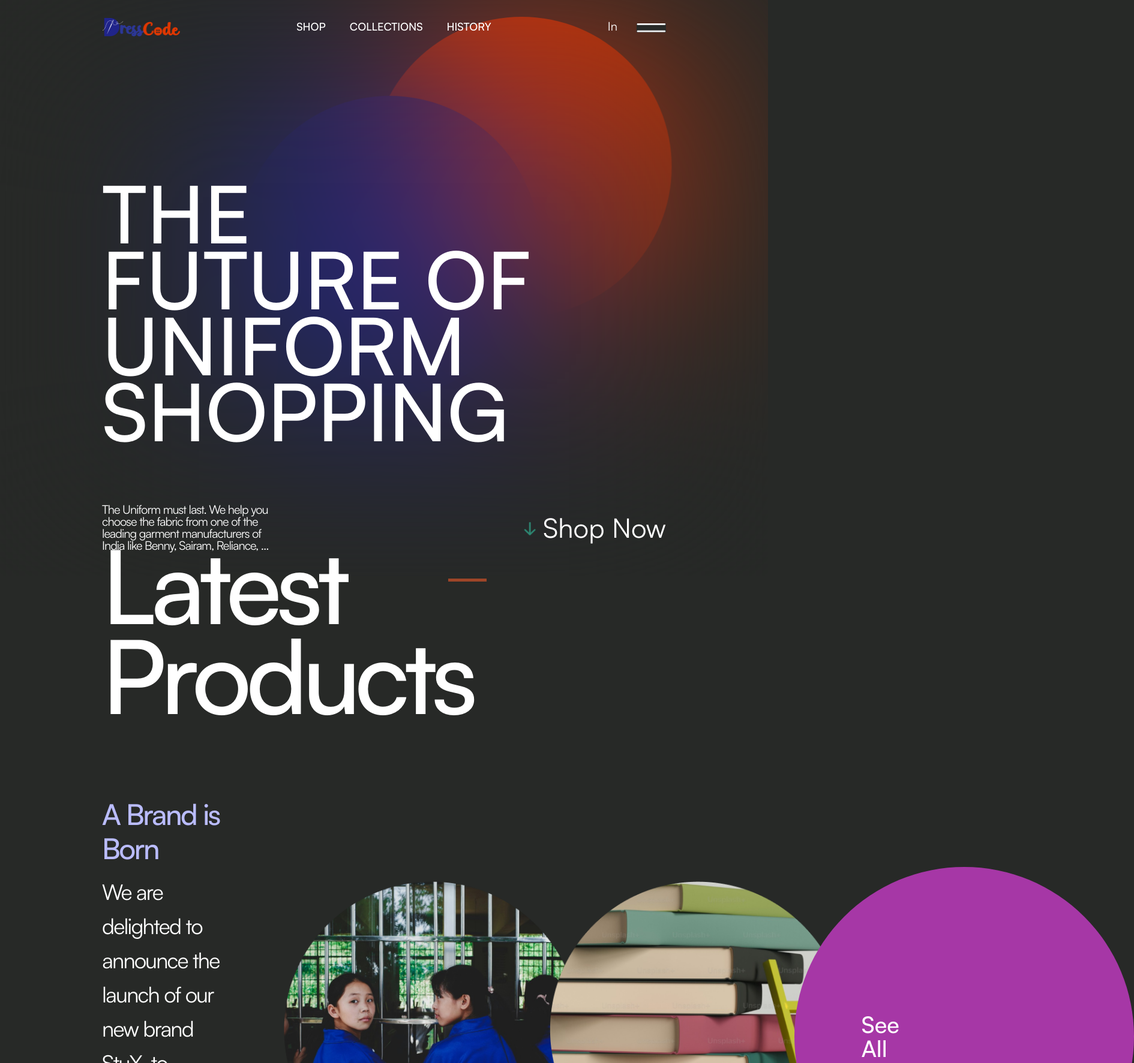
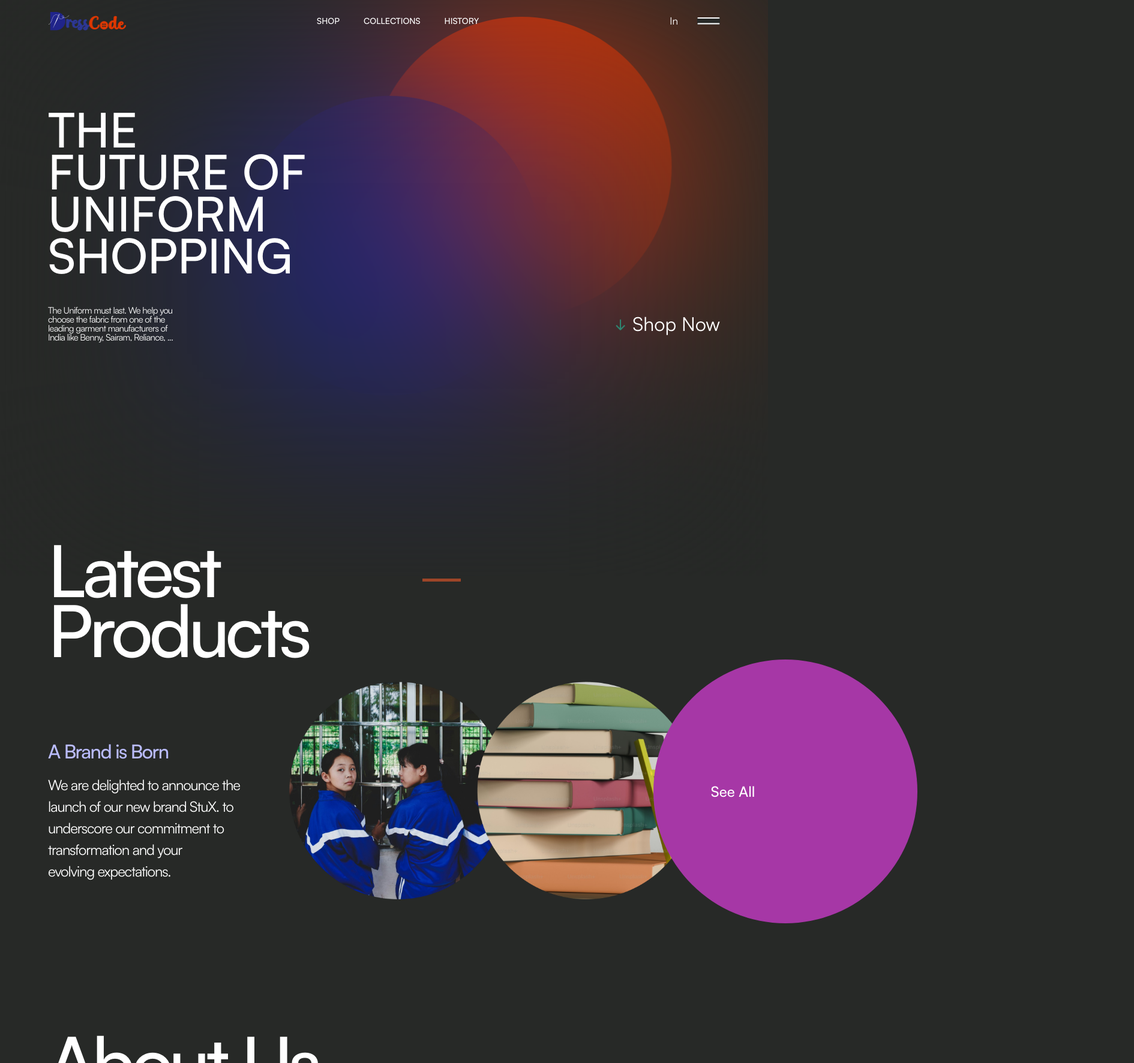
Before and after one commit to FirozSkAhmad/DressCode-main, a React (Vite) app: page / in a window 1280 px wide. Shown: the top 1773 px of the page at 60% size, 1890 px wide, since content can reach past the window. Built offline with nearby package versions, Linux system fonts and the light colour scheme.

Commit message:
updated code

```diff
--- a/src/components/header/style.css
+++ b/src/components/header/style.css
@@ -43,7 +43,7 @@
     padding-bottom: 7px;
 }
 
-.navbar a::before{
+.navbar a::before {
     content: '';
     position: absolute;
     bottom: 0;
@@ -54,7 +54,7 @@
     transition: all 0.5s cubic-bezier(0.17, 0.55, 0.55, 1);
 }
 
-.navbar a:hover::before{
+.navbar a:hover::before {
     width: 100%;
 }
 
@@ -85,3 +85,26 @@
     text-decoration: none;
     color: #fff;
 }
+
+
+@media only screen and (max-width: 1680px) {
+    .header__Wrap {
+        padding: 2rem 8rem 0;
+    }
+
+    .navbar a {
+        font-size: 14px;
+        line-height: 15px;
+        padding-bottom: 5px;
+    }
+
+    .nav_Social a {
+        font-size: 17px;
+        line-height: 15px;
+    }
+
+    .menu_bar {
+        width: 38px;
+        height: 12px;
+    }
+}
--- a/src/components/home/about.css
+++ b/src/components/home/about.css
@@ -96,3 +96,27 @@
 .about__Row2 {
     margin-top: 12rem;
 }
+
+@media only screen and (max-width: 1680px) {
+    .about__Wrap {
+        padding: 0 8rem;
+    }
+
+    .about__Ttl h2 {
+        font-size: 120px;
+        padding-bottom: 30px;
+        margin-bottom: 26px;
+    }
+
+    .abt_para h3 {
+        font-size: 32px;
+        font-weight: 500;
+        line-height: 46px;
+        margin-bottom: 26px;
+    }
+
+    .abt_para p {
+        font-size: 24px;
+        line-height: 36px;
+    }
+}
--- a/src/components/home/choose.css
+++ b/src/components/home/choose.css
@@ -83,3 +83,26 @@
     width: 100%;
     object-fit: cover;
 }
+
+@media only screen and (max-width: 1680px) {
+    .choose__Wrap {
+        padding: 0 8rem;
+    }
+
+    .choose__Ttl h2 {
+        font-size: 120px;
+        line-height: 120px;
+    }
+
+    .choose__Card {
+        gap: 8rem;
+    }
+
+    .ch_bx-cnt h4 {
+        font-size: 24px;
+    }
+
+    .ch_bx-cnt {
+        padding: 20px 0 27px 9px;
+    }
+}
--- a/src/components/home/hero.css
+++ b/src/components/home/hero.css
@@ -168,6 +168,35 @@
     height: 100%;
 }
 
+@media only screen and (max-width: 1680px) {
+    .hero__Wrap {
+        padding: 18rem 8rem 0 8rem;
+    }
+
+    .hero__Sec {
+        gap: 5rem;
+    }
+
+    .hero__Ttl h1 {
+        font-size: 80px;
+        line-height: 70px;
+    }
+
+    .hero__Para p {
+        font-size: 15px;
+        line-height: 15px;
+    }
+
+    .shop_Now-txt span {
+        font-size: 32px;
+    }
+
+    .hr_arw {
+        width: 16px;
+        height: 16px;
+    }
+}
+
 
 @media (max-width: 1200px) {
     .bouncing-blobs-glass {
--- a/src/components/home/latestProduct.css
+++ b/src/components/home/latestProduct.css
@@ -22,7 +22,7 @@
     transition: all 0.9s cubic-bezier(0.17, 0.55, 0.55, 1);
 }
 
-.lt_pt-Ttl:hover .lt_ln{
+.lt_pt-Ttl:hover .lt_ln {
     width: 100%;
 }
 
@@ -49,14 +49,17 @@
 .lt_Btm-row {
     display: flex;
     gap: 10rem;
+    justify-content: space-between;
 }
 
 .lt_Content {
     display: flex;
     align-items: center;
+    width: 70%;
 }
 
 .lt_para {
+    width: 30%;
     margin-top: 13rem;
 }
 
@@ -81,8 +84,7 @@
 }
 
 .lt_pr-Crl {
-    width: 517px;
-    height: 517px;
+    flex: 1.5;
 }
 
 .lt_pr-Crl img {
@@ -107,6 +109,7 @@
 }
 
 .lt_pr-halfCrl {
+    flex: .5;
     position: relative;
     height: 566px;
     display: flex;
@@ -118,7 +121,7 @@
 .lt_pr-halfCrl::before {
     content: '';
     position: absolute;
-    left: -86px;
+    left: -100px;
     top: 0;
     width: 566px;
     height: 100%;
@@ -126,3 +129,39 @@
     border-radius: 100%;
     z-index: -1;
 }
+
+@media only screen and (max-width: 1680px) {
+    .latestProduct__Wrap {
+        padding-left: 8rem;
+    }
+    .lt_pt-Ttl h2{
+        font-size: 120px;
+        line-height: 100px;
+    }
+    .lt_pt-line{
+        right: 8rem;
+    }
+    .lt_Btm-row{
+        gap: 6rem;
+    }
+    .lt_para h3{
+        font-size: 32px;
+        line-height: 46px;
+    }
+    .lt_para p{
+        font-size: 24px;
+        line-height: 36px;
+    }
+    .lt_pr-halfCrl{
+        height: 440px;
+    }
+    .lt_pr-halfCrl::before{
+        left: -70px;
+        width: 440px;
+        height: 100%;
+    }
+    .lt_pr-halfCrl a{
+        font-size: 24px;
+        line-height: 40px;
+    }
+}
--- a/src/components/home/ourservices.css
+++ b/src/components/home/ourservices.css
@@ -111,21 +111,61 @@
     transform: translateY(-100%);
 }
 
-.or_Ser-card:hover .or_sr-ovl1{
-    transform: translateY(0%);
-}
-.or_Ser-card:hover .or_sr-ovl2{
-    transform: translateY(0%);
-}
-.or_Ser-card:hover .or_sr-ovl3{
+.or_Ser-card:hover .or_sr-ovl1 {
     transform: translateY(0%);
 }
 
-.or_sr-cnt{
+.or_Ser-card:hover .or_sr-ovl2 {
+    transform: translateY(0%);
+}
+
+.or_Ser-card:hover .or_sr-ovl3 {
+    transform: translateY(0%);
+}
+
+.or_sr-cnt {
     opacity: 0;
     transition: all 0.5s cubic-bezier(0.17, 0.55, 0.55, 1) .5s;
 }
 
-.or_Ser-card:hover .or_sr-cnt{
+.or_Ser-card:hover .or_sr-cnt {
     opacity: 1;
 }
+
+@media only screen and (max-width: 1680px) {
+    .ourService__Wrap {
+        padding: 0 8rem;
+    }
+
+    .ser__Ttl h2 {
+        font-size: 120px;
+        padding-bottom: 30px;
+    }
+
+    .or_sr-ovl {
+        height: 600px;
+    }
+
+    .or_sr-cd1 .or_sr-cnt {
+        top: 64px;
+    }
+
+    .or_sr-cnt h4 {
+        font-size: 32px;
+        line-height: 40px;
+        margin-bottom: 20px;
+    }
+
+    .or_sr-cnt p {
+        font-size: 17px;
+        line-height: 22px;
+    }
+
+    .or_sr-cd2 .or_sr-cnt {
+        bottom: 64px;
+    }
+
+    .or_sr-cd3 .or_sr-cnt {
+        top: 64px;
+    }
+}
```
